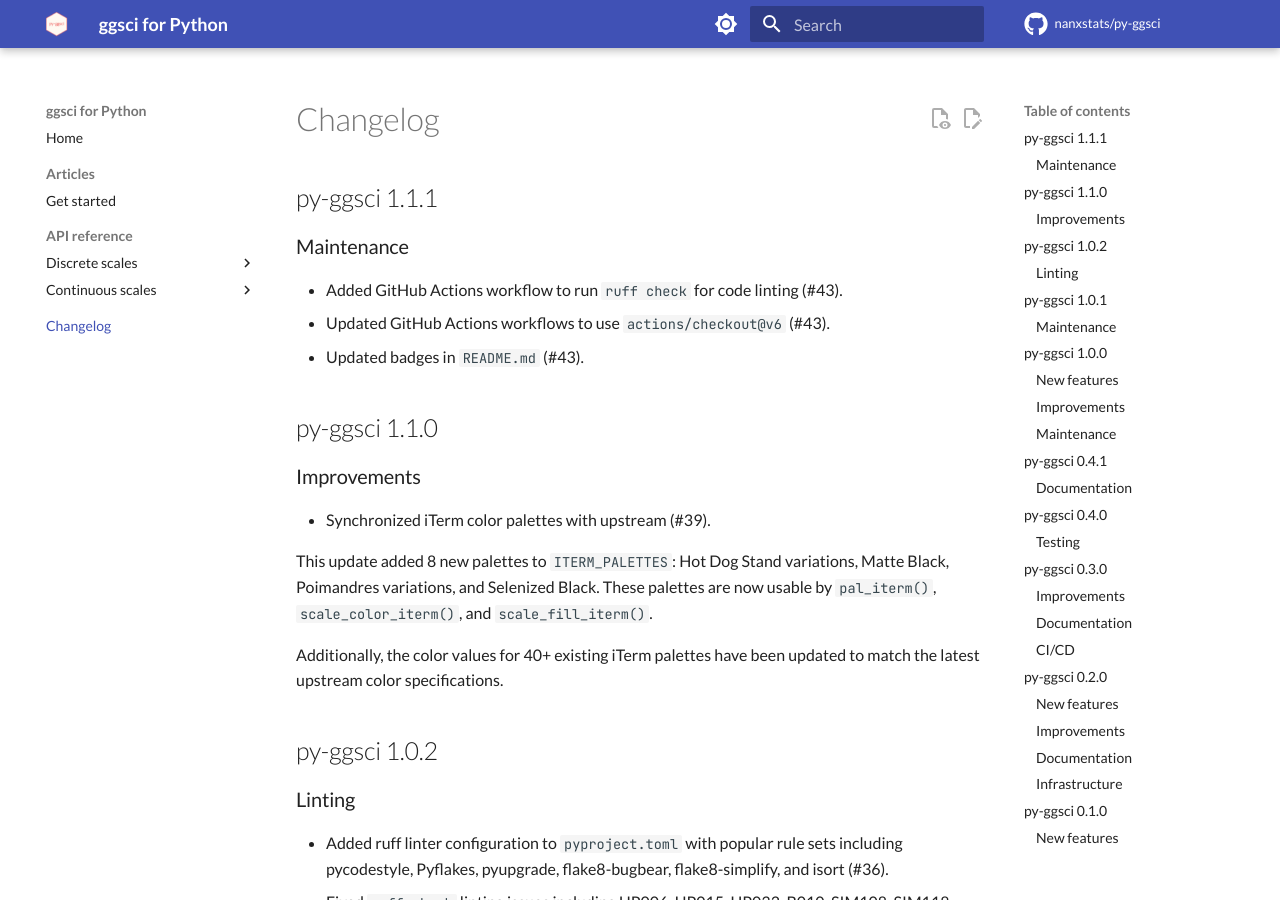
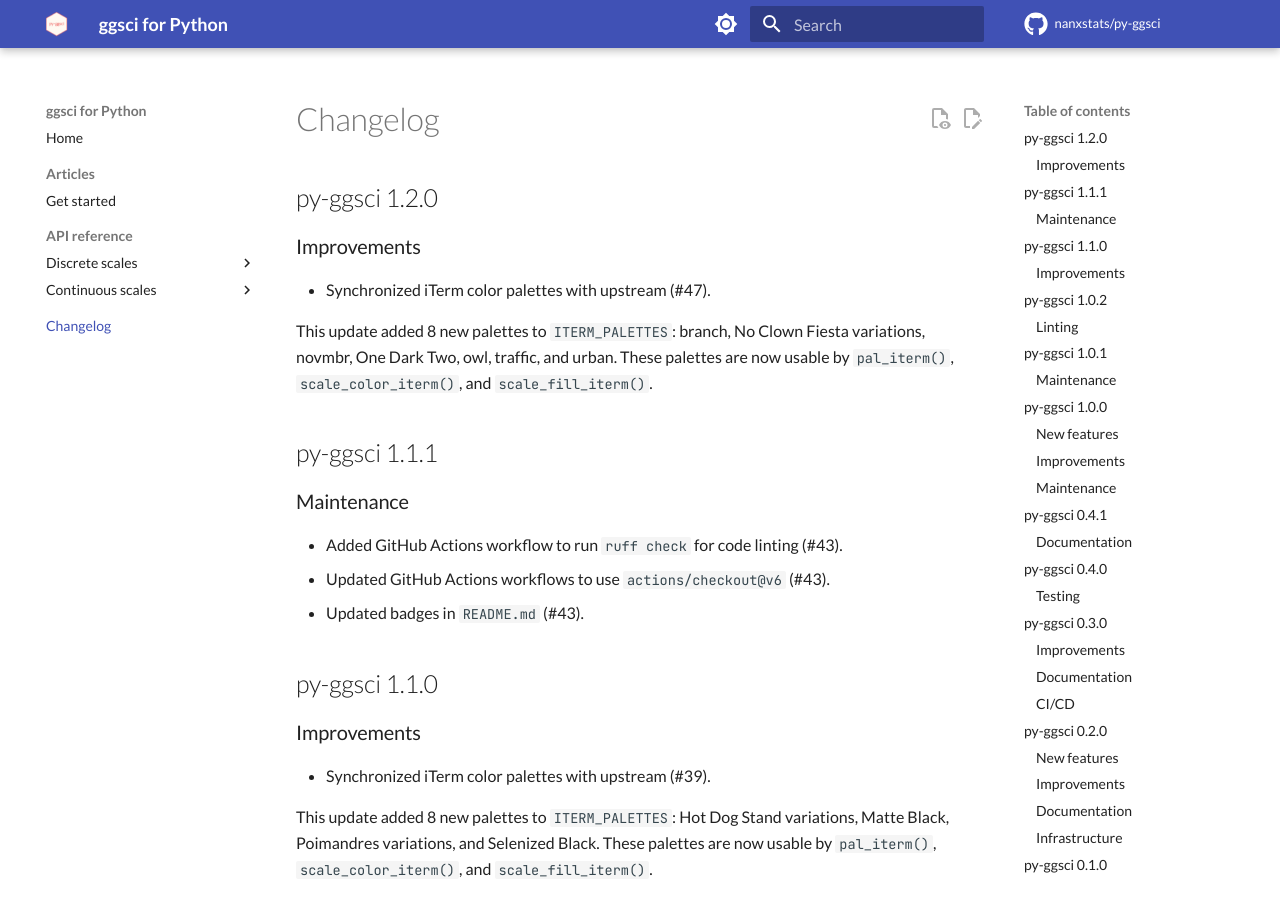
Before and after one commit to nanxstats/py-ggsci, an MkDocs documentation site: the page built from docs/changelog.md, in a window 1280 px wide and 900 px high. Built offline with MkDocs 1.6.1 and Material for MkDocs 9.7.7, drawn with Linux system fonts in a browser that asks for light colours; comment, search, counter and statistics services are not loaded.

Commit message:
Update changelog for v1.2.0

```diff
--- a/docs/changelog.md
+++ b/docs/changelog.md
@@ -1,4 +1,15 @@
 # Changelog
+
+## py-ggsci 1.2.0
+
+### Improvements
+
+- Synchronized iTerm color palettes with upstream (#47).
+
+  This update added 8 new palettes to `ITERM_PALETTES`:
+  branch, No Clown Fiesta variations, novmbr, One Dark Two, owl, traffic,
+  and urban. These palettes are now usable by `pal_iterm()`,
+  `scale_color_iterm()`, and `scale_fill_iterm()`.
 
 ## py-ggsci 1.1.1
 
```
Also changed, not shown: CHANGELOG.md (+11 -0 lines).
